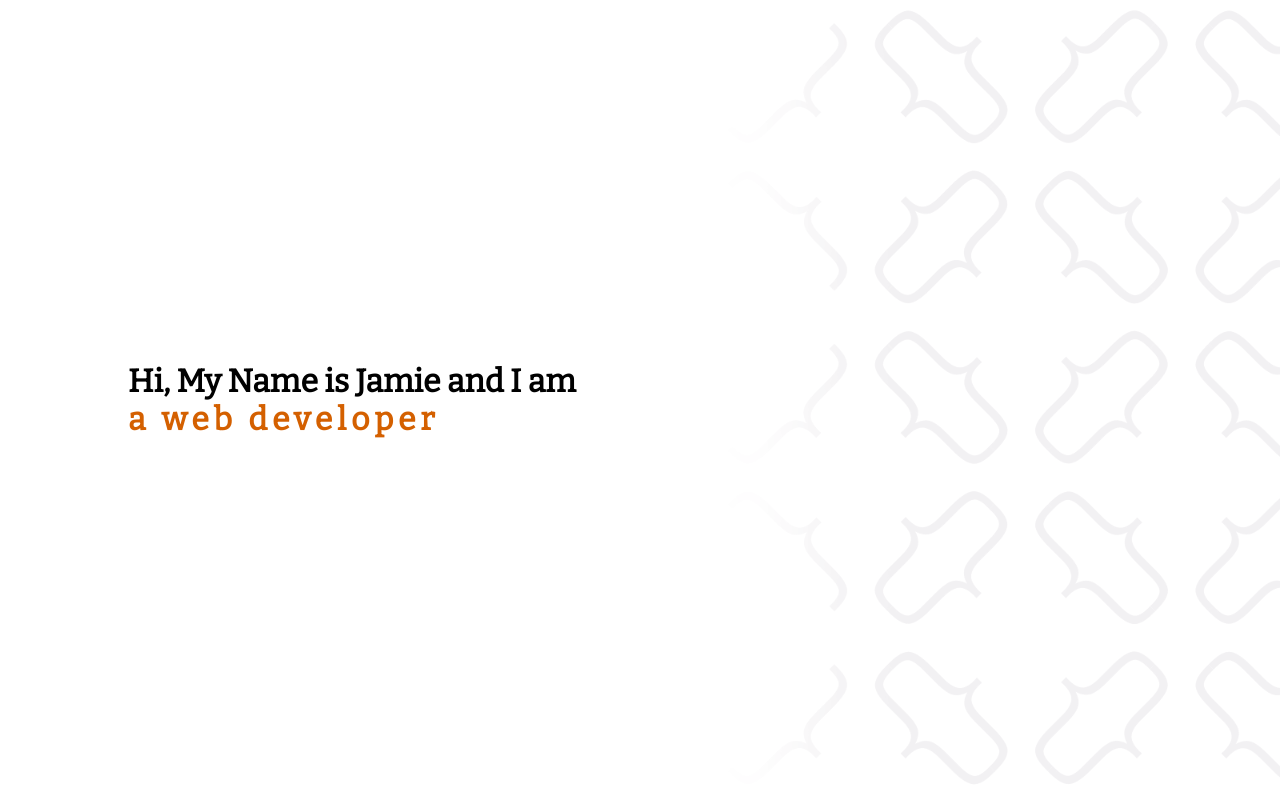
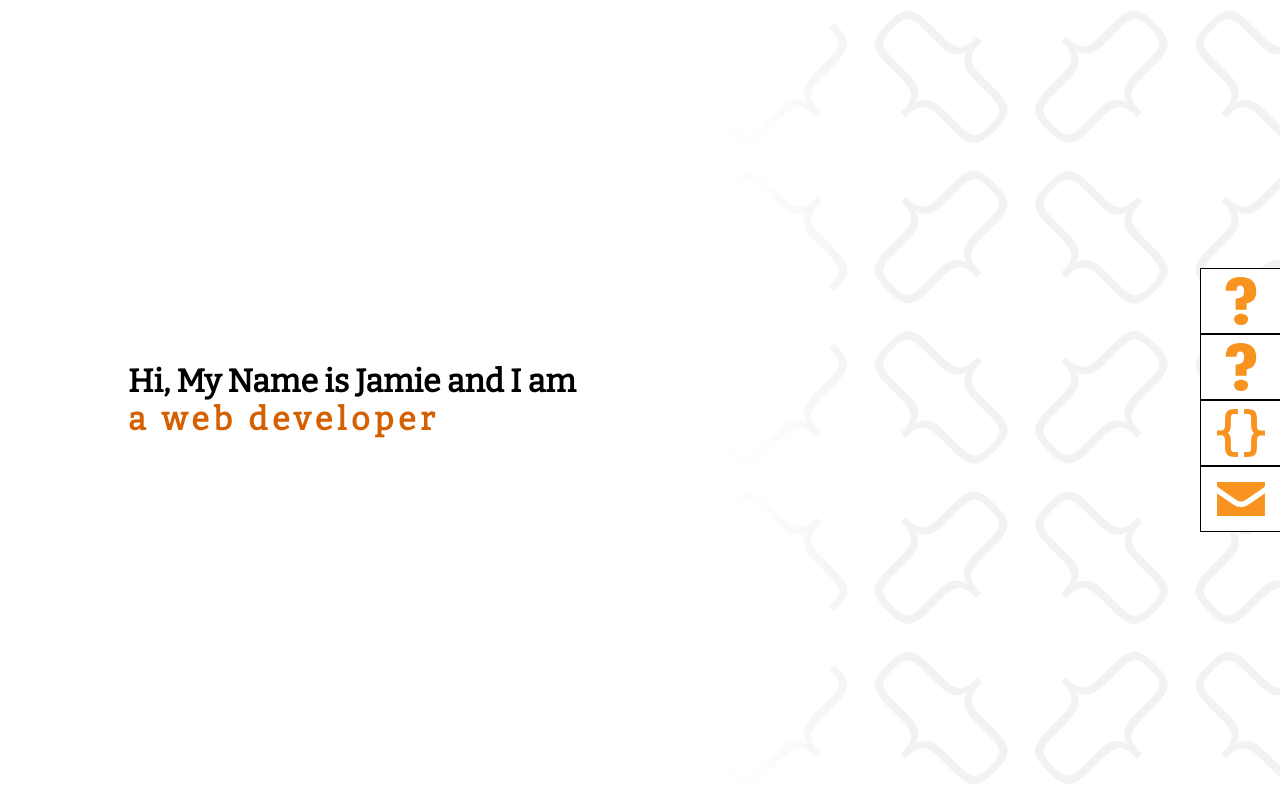
Before and after one commit to Jam52/personal-portfolio-react, a React (Create React App) app: page / in a window 1280 px wide. Built offline with nearby package versions, Linux system fonts and the light colour scheme.

Commit message:
Add MainNav container

```diff
--- a/src/App.js
+++ b/src/App.js
@@ -2,6 +2,7 @@ import './App.css';
 import LandingPage from './Components/LandingPage/LandingPage';
 import { BrowserRouter } from 'react-router-dom';
 import MobileNav from './Containers/MobileNav/MobileNav';
+import MainNav from './Containers/MainNav/MainNav';
 
 function App() {
   return (
@@ -9,6 +10,7 @@ function App() {
       <div className="App">
         <LandingPage/>
         <MobileNav/>
+        <MainNav/>
       </div>
     </BrowserRouter>
 
--- a/src/Components/NavList/NavItem/NavItem.module.scss
+++ b/src/Components/NavList/NavItem/NavItem.module.scss
@@ -53,3 +53,19 @@
 .delayFour {
   transition-delay: 300ms;
 }
+
+@media (min-width: $media-break-point-computer-small) {
+  .container {
+    transform: translateX(15rem);
+    transition-duration: 0.5s;
+    justify-content: flex-start;
+
+    p {
+      margin-left: 2rem;
+    }
+
+    &:hover {
+      transform: translateX(0);
+    }
+  }
+}
--- a/src/Components/NavList/NavList.module.scss
+++ b/src/Components/NavList/NavList.module.scss
@@ -3,9 +3,11 @@
 .container {
   position: fixed;
   display: flex;
+  right: 0;
+  top: 0;
   flex-direction: column;
   justify-content: center;
-  height: 100%;
+  height: 100vh;
   width: 100vw;
 }
 
@@ -14,3 +16,9 @@
     width: 50vw;
   }
 }
+
+@media (min-width: $media-break-point-computer-small) {
+  .container {
+    width: 20rem;
+  }
+}
--- /dev/null
+++ b/src/Containers/MainNav/MainNav.js
@@ -0,0 +1,15 @@
+import React from 'react';
+import NavList from '../../Components/NavList/NavList';
+import classes from './MainNav.module.scss';
+
+const MainNav = () => {
+
+    return (
+        <div className={classes.container}>
+             <NavList isVisible={true}/>
+        </div>
+
+    )
+}
+
+export default MainNav;
--- /dev/null
+++ b/src/Containers/MainNav/MainNav.module.scss
@@ -0,0 +1,11 @@
+@import '../../base';
+
+.container {
+  display: none;
+}
+
+@media (min-width: $media-break-point-computer-small) {
+  .container {
+    display: block;
+  }
+}
--- a/src/Containers/MobileNav/MobileNav.js
+++ b/src/Containers/MobileNav/MobileNav.js
@@ -18,7 +18,6 @@ class MobileNav extends Component {
                 <div className={classes.menu} onClick={this.toggleNavList}>
                     <img src={crossIcon} alt=""></img>
                 </div>
-
                 <NavList isVisible={this.state.navListIsVisbible} click={this.toggleNavList}/>
             </div>
         )
--- a/src/Containers/MobileNav/MobileNav.module.scss
+++ b/src/Containers/MobileNav/MobileNav.module.scss
@@ -1,11 +1,7 @@
 @import '../../base';
 
 .container {
-  position: fixed;
-  right: 0;
-  top: 0;
-  width: 100%;
-  height: 100%;
+  display: block;
 }
 
 .menu {
```
